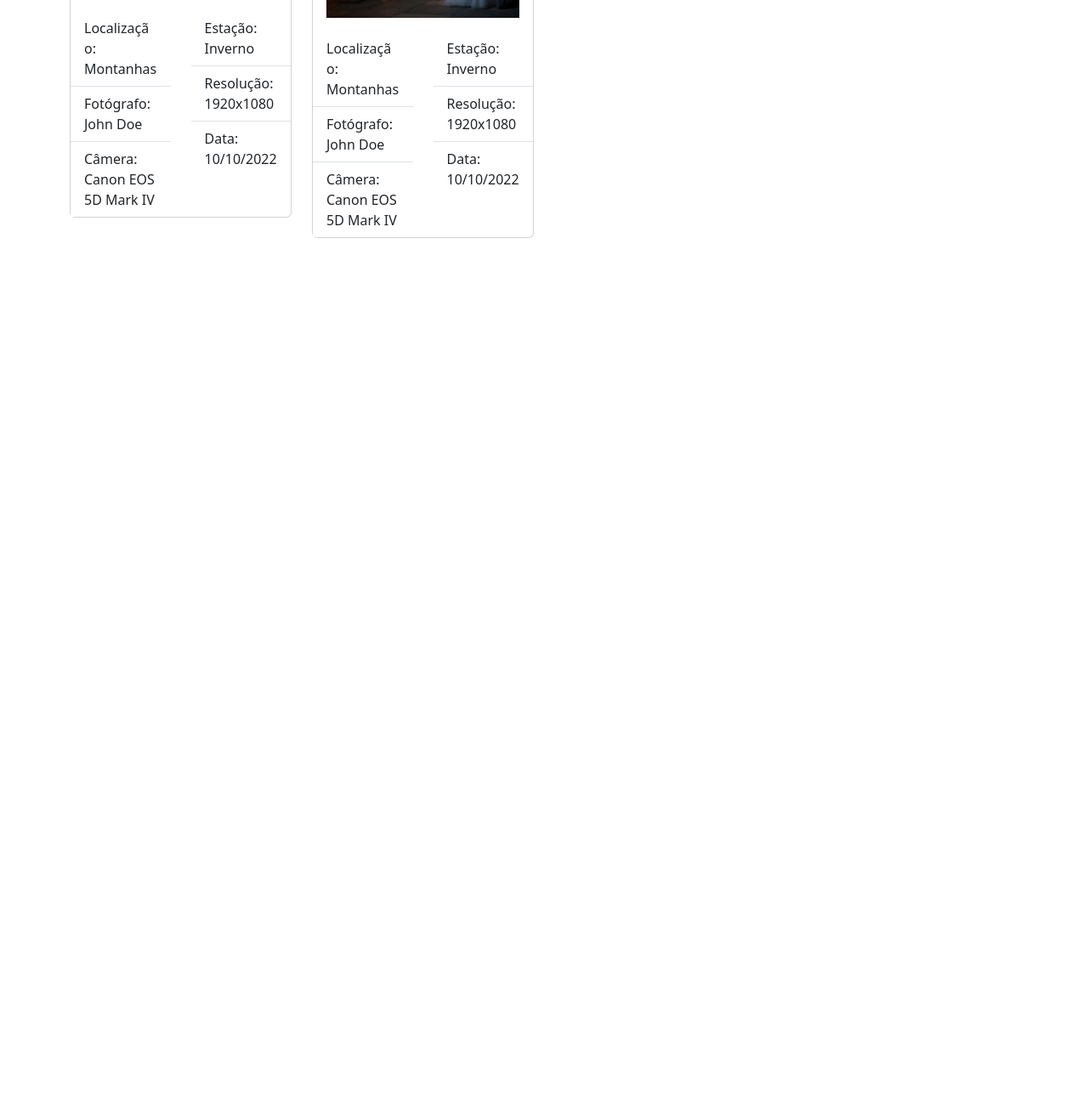
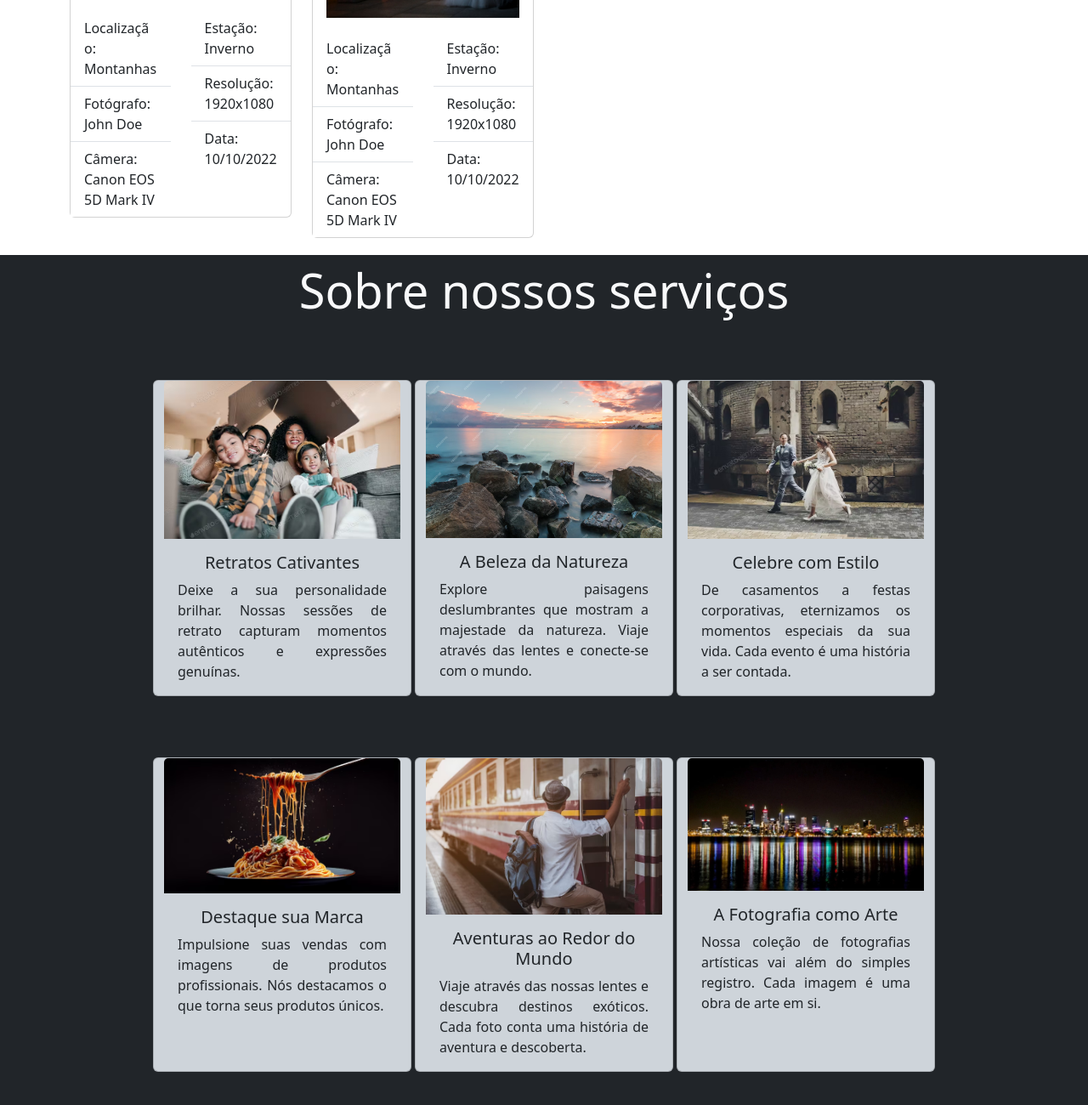
Before and after one commit to Paulo2991/Aula-Preparatoria-Boostrap, a plain HTML site: page index.html in a window 1280 px wide. Shown: the part 2242-3542 px from the top of the page at 85% size. Before the commit the page ends 2542 px from the top, so only its background shows below. Drawn offline with nearby package versions, Linux system fonts and the light colour scheme; files that its build step writes are made by us from their sources; files whose address does not match are found by name.

Commit message:
Foi adcionada uma nova sessão ná pagina

```diff
--- a/index.html
+++ b/index.html
@@ -42,7 +42,7 @@
                         <a class="nav-link" href="galeria.html">Galeria</a>
                     </li>
                     <li class="nav-item">
-                        <a class="nav-link" href="orçamento.html">Orçamento</a>
+                        <a class="nav-link" href="orcamento.html">Orçamento</a>
                     </li>
                     <li class="nav-item">
                         <a class="nav-link" href="contato.html">Contato</a>
@@ -284,6 +284,61 @@
         </div>
     </div>
 
+    <!--Grid de cards-->
+
+    <section class="container-fluid m-0 text-center bg-dark p-2">
+        <h2 class="text-center text-light display-4">Sobre nossos serviços</h2>
+        <div class="row gy-5 gap-1 row-cols-sm-1 row-cols-md-3 row-cols-lg-4 m-4 justify-content-center">
+            <div class="card bg-dark-subtle ">
+                <img src="/img/img-grid/retrato-familia.avif" class="card-img-top" alt="Retrato de familia.">
+                <div class="card-body">
+                    <h5 class="card-title">Retratos Cativantes</h5>
+                    <p class="card-text">Deixe a sua personalidade brilhar. Nossas sessões de retrato capturam momentos
+                        autênticos e expressões genuínas.</p>
+                </div>
+            </div>
+            <div class="card bg-dark-subtle ">
+                <img src="/img/img-grid/imagem-paisagem.avif" class="card-img-top" alt="imagem do por do sol em uma praia">
+                <div class="card-body ">
+                    <h5 class="card-title">A Beleza da Natureza</h5>
+                    <p class="card-text">Explore paisagens deslumbrantes que mostram a majestade da natureza. Viaje
+                        através das lentes e conecte-se com o mundo.</p>
+                </div>
+            </div>
+            <div class="card bg-dark-subtle">
+                <img src="/img/img-grid/imagem-eventos.avif" class="card-img-top" alt="imagem de um casal de noivos">
+                <div class="card-body">
+                    <h5 class="card-title">Celebre com Estilo</h5>
+                    <p class="card-text">De casamentos a festas corporativas, eternizamos os momentos especiais da sua
+                        vida. Cada evento é uma história a ser contada.</p>
+                </div>
+            </div>
+            <div class="card bg-dark-subtle ">
+                <img src="/img/img-grid/imagem-produtos.avif" class="card-img-top" alt="imagem de um prato de macarrão">
+                <div class="card-body">
+                    <h5 class="card-title">Destaque sua Marca</h5>
+                    <p class="card-text">Impulsione suas vendas com imagens de produtos profissionais. Nós destacamos o
+                        que torna seus produtos únicos.</p>
+                </div>
+            </div>
+            <div class="card bg-dark-subtle ">
+                <img src="/img/img-grid/imagem-viagem.avif" class="card-img-top" alt="Uma pessoa subindo em um metrô">
+                <div class="card-body">
+                    <h5 class="card-title">Aventuras ao Redor do Mundo</h5>
+                    <p class="card-text">Viaje através das nossas lentes e descubra destinos exóticos. Cada foto conta
+                        uma história de aventura e descoberta.</p>
+                </div>
+            </div>
+            <div class="card bg-dark-subtle ">
+                <img src="/img/img-grid/imagem-artistica.webp" class="card-img-top" alt="...">
+                <div class="card-body">
+                    <h5 class="card-title">A Fotografia como Arte</h5>
+                    <p class="card-text">Nossa coleção de fotografias artísticas vai além do simples registro. Cada
+                        imagem é uma obra de arte em si.</p>
+                </div>
+            </div>
+        </div>
+    </section>
 
 
 
```
Also changed, not shown: css/style.css (renamed from style.css), img/Imagem5.jpg (renamed from Imagem5.jpg), img/Logo.jpg (renamed from Logo.jpg), img/favicon.ico (renamed from favicon.ico), img/imagem1.jpg (renamed from imagem1.jpg), img/imagem2.jpg (renamed from imagem2.jpg), img/imagem3.jpg (renamed from imagem3.jpg), img/imagem4.jpg (renamed from imagem4.jpg), img/imagem6.jpg (renamed from imagem6.jpg), img/imagem7.jpg (renamed from imagem7.jpg), img/imagem8.jpg (renamed from imagem8.jpg), img/imagem9.jpg (renamed from imagem9.jpg), img/img-grid/imagem-artistica.webp (added), img/img-grid/imagem-eventos.avif (added), 4 more files.
